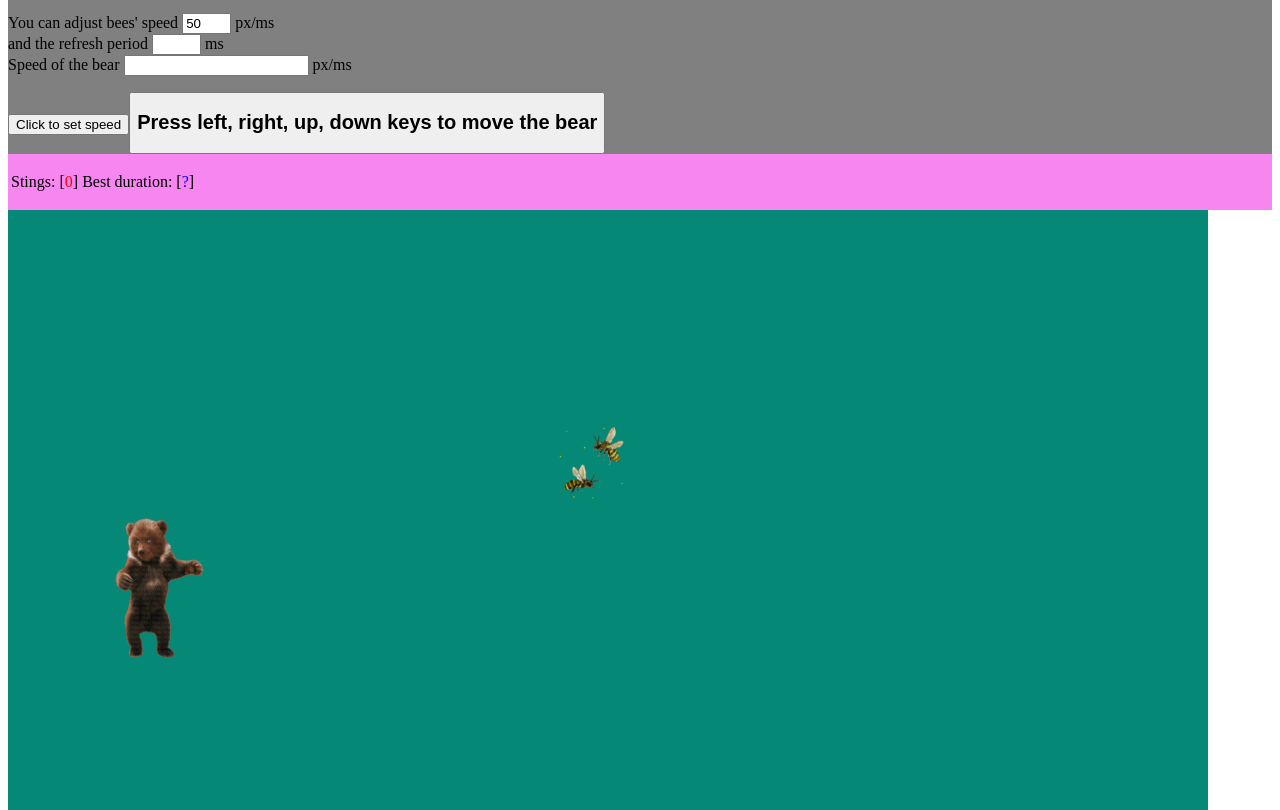
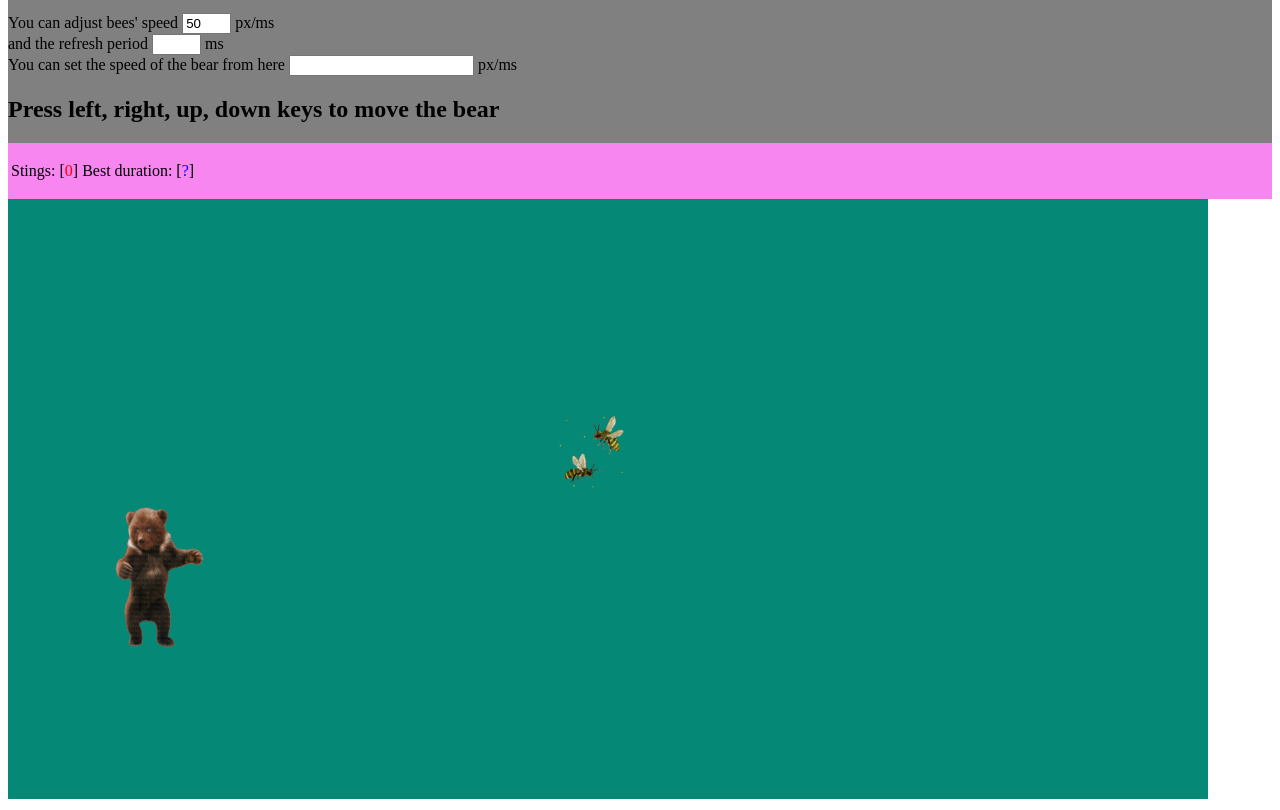
Before and after one commit to Sakina-Shabbir/lab2, a plain HTML site: page index.html in a window 1280 px wide. Shown: the part 112-922 px from the top of the page. Drawn offline with Linux system fonts and the light colour scheme.

Commit message:
speedBear done

```diff
--- a/index.html
+++ b/index.html
@@ -25,9 +25,8 @@
             <p>Bear tries to avoid being stung by <input type="text" id="nbBees" value="1" size="3"> bees by running and jumping. The objective is to have as less stings as possible!</p>
             <p>You can adjust bees' speed <input type="text" id="speedBees" value="50" size="3"> px/ms
                 <br> and the refresh period <input type="text" id="periodTimer" value="" size="3"> ms
-                <br>Speed of the bear <input type="number" id="speedBear" value="" size="3"> px/ms
+                <br>You can set the speed of the bear from here <input type="number" id="speedBear" value="" size="3"> px/ms
             </p>
-            <button onclick="setSpeedBear()">Click to set speed<button>
             <h2>Press left, right, up, down keys to move the bear</h2>
         </div>
         <div id="scores">
```
